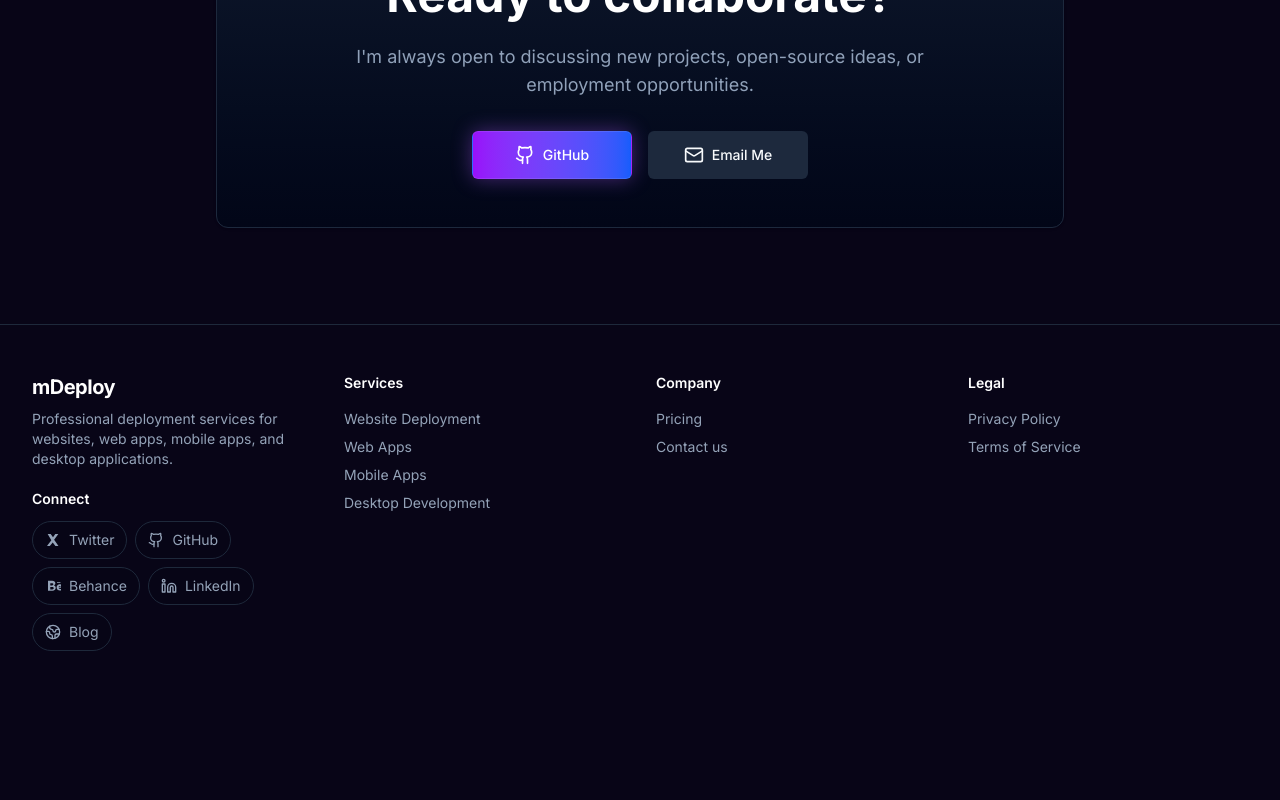
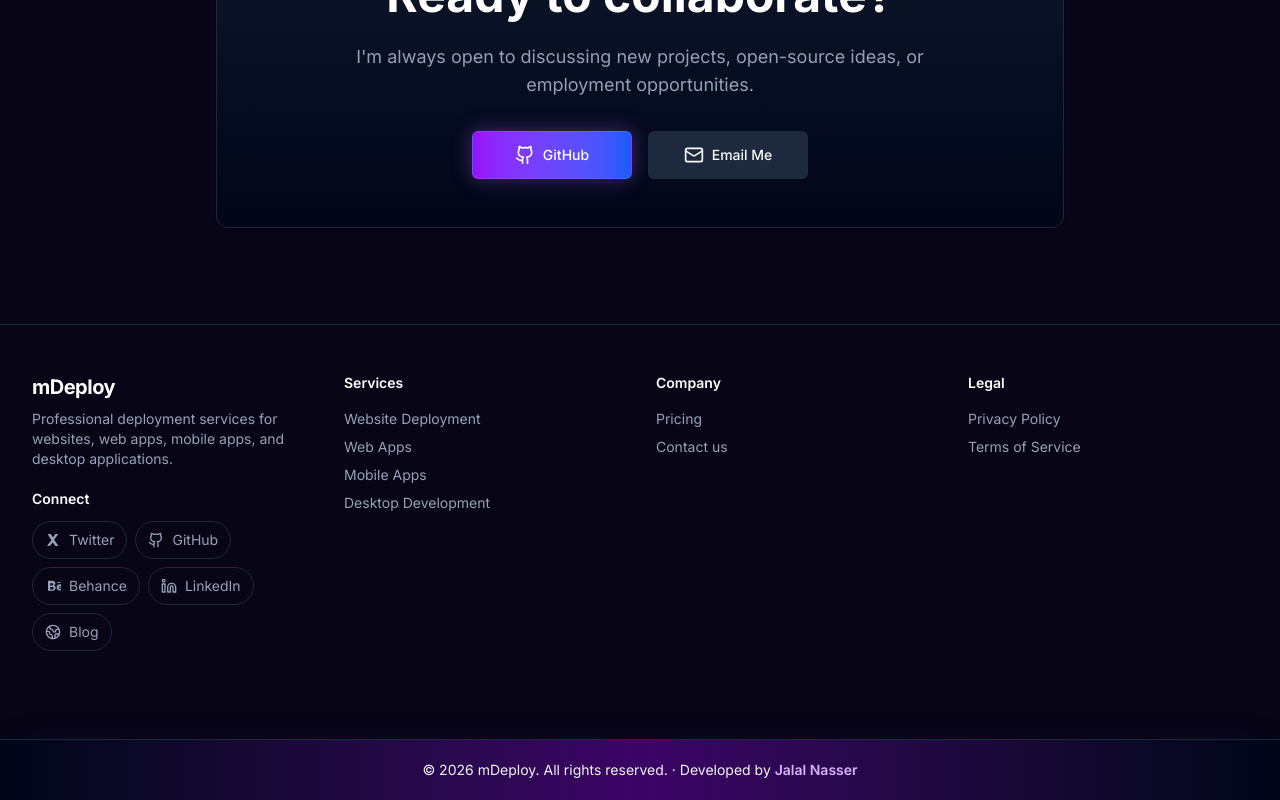
Before and after one commit to Jalal-Nasser/GitDeploy, a Next.js app: page / in a window 1280 px wide. Shown: the part 2748-3548 px from the top of the page. Before the commit the page ends 3447 px from the top, so only its background shows below. Built offline with nearby package versions, Linux system fonts and the light colour scheme.

Commit message:
Update footer copyright and styling

```diff
--- a/app/page.tsx
+++ b/app/page.tsx
@@ -577,6 +577,11 @@ function Footer() {
                     </div>
                 </div>
             </div>
+            <div className="mt-10 w-full border-t border-slate-800 bg-gradient-to-r from-slate-950 via-purple-950 to-slate-950 py-5 text-center text-sm text-slate-100 shadow-[0_-10px_35px_-25px_rgba(15,23,42,0.8)]">
+                <div className="container mx-auto px-4 lg:px-8">
+                    <p>© {new Date().getFullYear()} mDeploy. All rights reserved. · Developed by <a href="https://github.com/Jalal-Nasser" target="_blank" rel="noopener noreferrer" className="font-semibold text-purple-300 hover:text-purple-200">Jalal Nasser</a></p>
+                </div>
+            </div>
         </footer>
     );
 }
```
